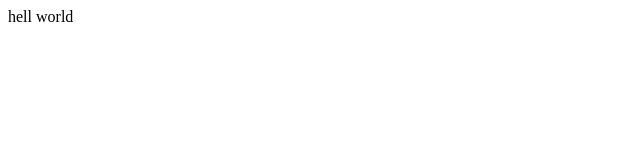
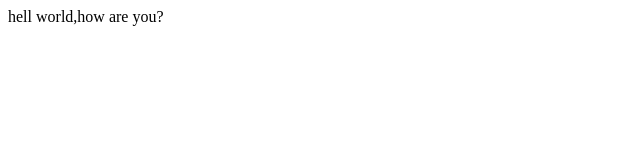
Before and after one commit to eric100350/hello, a plain HTML site: page index.html in a window 1280 px wide. Shown: the whole page, without its empty margins (0-640 px from the left). Drawn offline with Linux system fonts and the light colour scheme.

Commit message:
Update index.html

```diff
--- a/index.html
+++ b/index.html
@@ -6,6 +6,6 @@
     <title>Document</title>
 </head>
 <body>
-    hell world
+    hell world,how are you?
 </body>
 </html>
```
